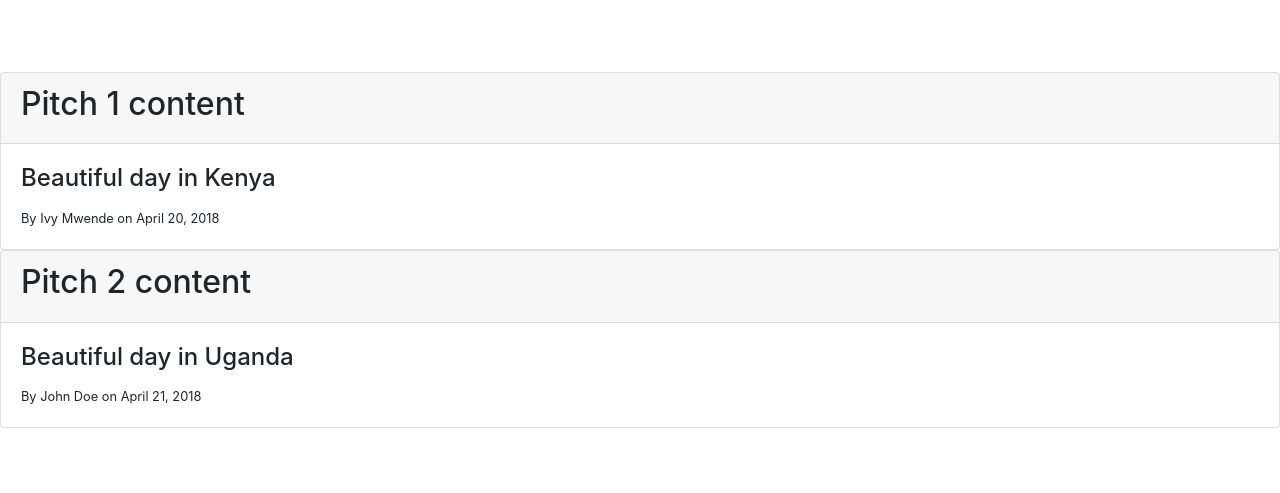
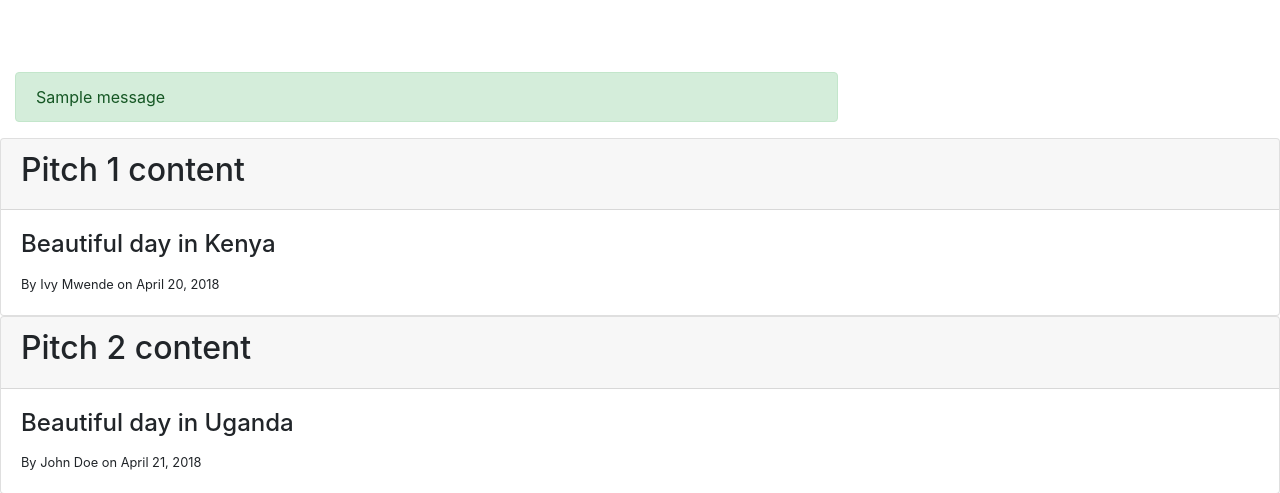
Before and after one commit to nziokaivy/i-pitch, a Flask app: page /home in a window 1280 px wide. Shown: the part 56-549 px from the top of the page. Run offline with Flask 2, Linux system fonts and the light colour scheme; one stand-in notice (Sample message) is shown; some libraries are stand-ins or nearby versions.

Commit message:
add flash messgae in register.html file

```diff
--- a/app/templates/home.html
+++ b/app/templates/home.html
@@ -12,6 +12,20 @@
       <br>
       <br>
       <br>
+      <div class="col-md-8">
+          {% with messages = get_flashed_messages(with_categories=true) %}
+          {% if messages %}
+          {% for category, message in messages %}
+          <div class="alert alert-{{ category }}">
+              {{ message }}
+          </div>
+          {% endfor %}
+          {% endif %}
+
+          {% endwith %}
+
+
+      </div>
 
     {% for post in posts %}
     <div class="card">
```
